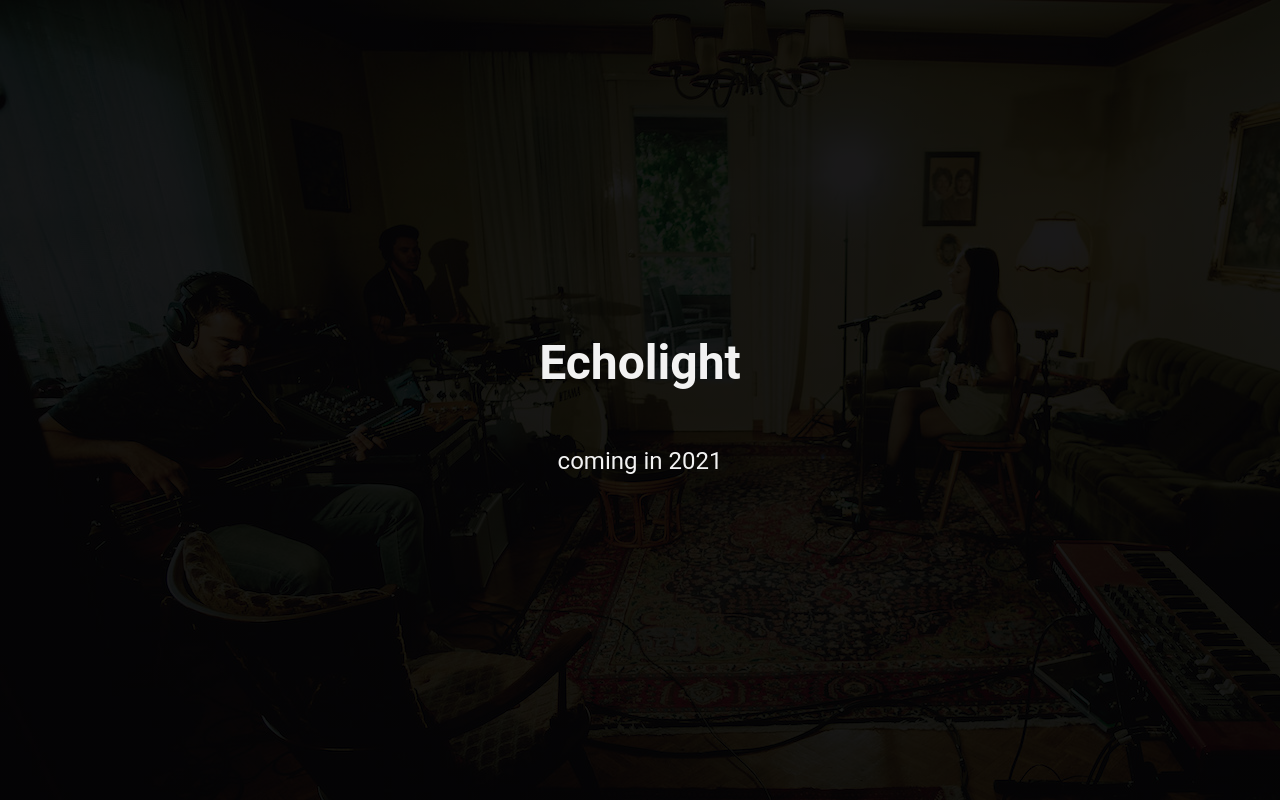
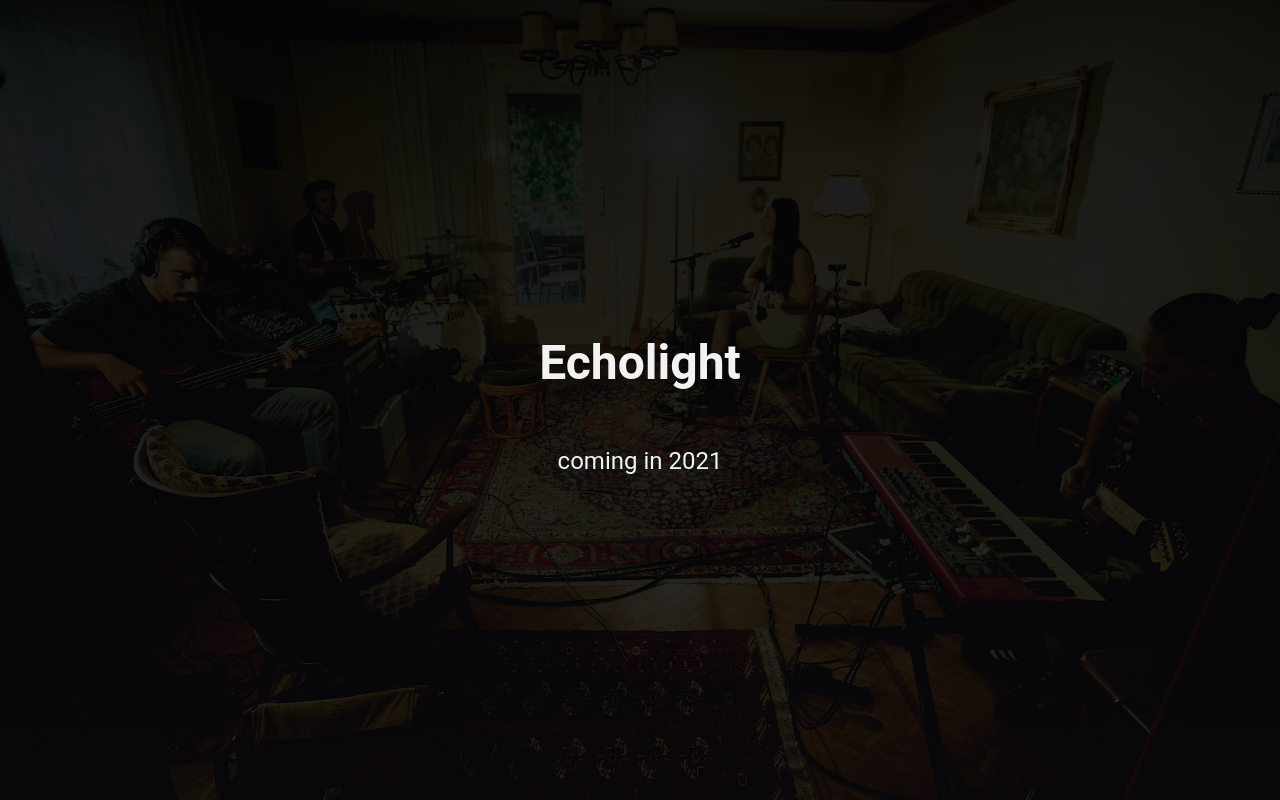
Before and after one commit to hiimmarco/echolight-landingpage, a React (Create React App) app: page / in a window 1280 px wide. Built offline with nearby package versions, Linux system fonts and the light colour scheme.

Commit message:
Add css for images

```diff
--- a/src/App.css
+++ b/src/App.css
@@ -1,16 +1,18 @@
 .App {
   text-align: center;
   height: 100vh;
-  background: linear-gradient(rgba(0, 0, 0, 0.9), rgba(0, 0, 0, 0.9)),
+  background: linear-gradient(rgba(0, 0, 0, 0.9), rgba(0, 0, 0, 0.8)),
     url('echolight-mobile.jpg');
   background-size: cover;
+  background-position: center;
   min-width: 375px;
 }
 
-@media screen and (min-width: 600px) {
+@media screen and (min-width: 800px) {
   .App {
-    background: linear-gradient(rgba(0, 0, 0, 0.9), rgba(0, 0, 0, 0.9)),
+    background: linear-gradient(rgba(0, 0, 0, 0.9), rgba(0, 0, 0, 0.8)),
       url('echolight-2.jpg');
+    background-size: 100%;
   }
 }
 
```
